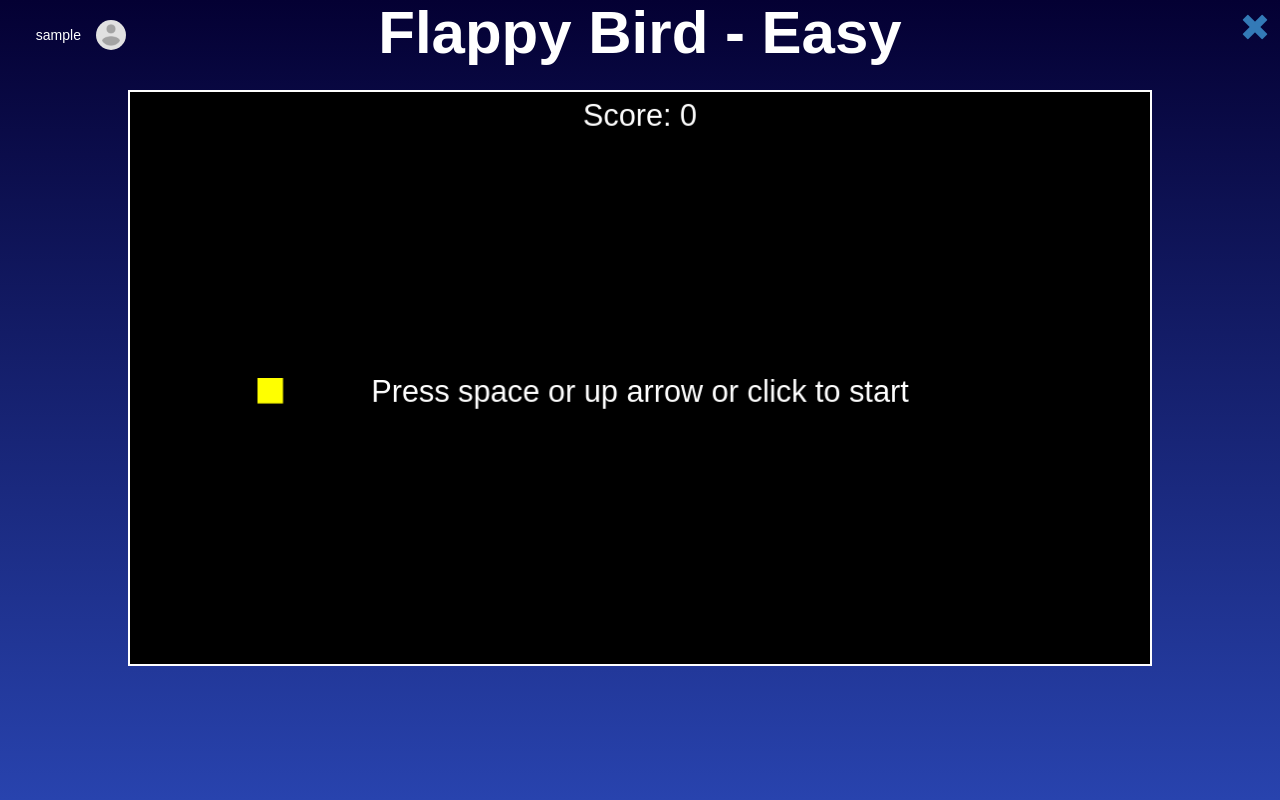
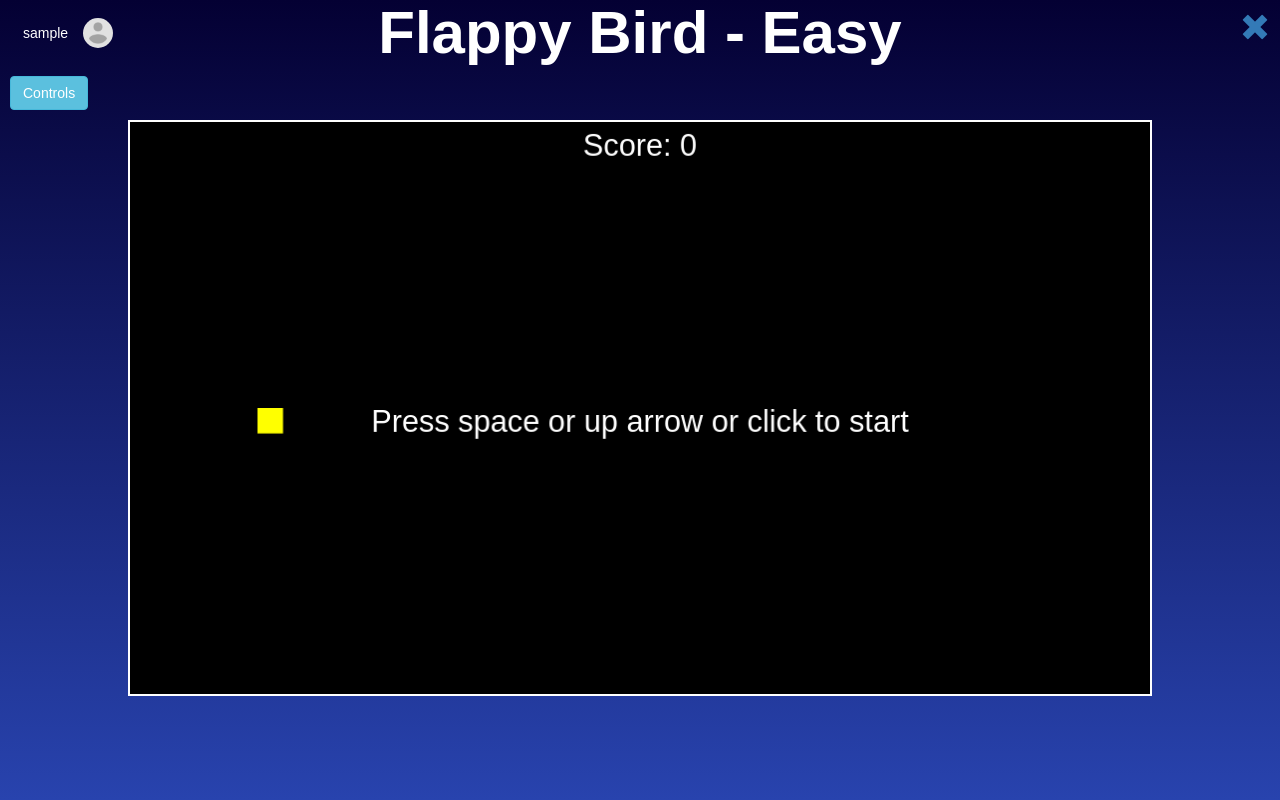
Before and after one commit to RWHsiao/CGT141Spring2026Project, a PHP site: the page made by WWW/play.php in a window 1280 px wide. Run offline with PHP 8.4, Linux system fonts and the light colour scheme; the visitor is signed in with stand-in values (Sample User, id 1).

Commit message:
Added controls button for playing

```diff
--- a/WWW/CSS/master.css
+++ b/WWW/CSS/master.css
@@ -279,12 +279,15 @@ body {
     max-height: 70vh;
     height: 600px;
     overflow-y: auto;
+    margin-left: 5px;
+    margin-right: 5px;
 }
 
 .game-item, .game-item:focus, .game-item:active {
     display: flex;
     justify-content: space-between;
     align-items: center;
+
     width: 100%;
     font-size: 20px;
     @media (max-width: 768px) {
@@ -448,12 +451,9 @@ body {
 }
 
 #play-header #user-container {
-    position: relative;
-    top: 10px;
-    left: 0px;
+    margin-left: 0px;
     justify-self: start;
     display: flex;
-    align-self: start;
     align-items: center;
 }
 
@@ -464,12 +464,39 @@ body {
     word-wrap: break-word;
     overflow-wrap: break-word;
     overflow: hidden;
+
+    @media (max-width: 1000px) {
+        font-size: 15px;
+    }
+    @media (max-width: 800px) {
+        font-size: 10px;
+    }
+    @media (max-width: 400px) {
+        font-size: 6px;
+    }
+
+}
+
+#play-header #user-container .navbar-btn #profile-img {
+    @media (max-width: 1000px) {
+        width: 25px;
+        height: 25px;
+    }
+    @media (max-width: 800px) {
+        width: 20px;
+        height: 20px;
+    }
+    @media (max-width: 400px) {
+        width: 15px;
+        height: 15px;
+    }
 }
 
 #play-header h1 {
     margin: 0;
     font-size: 75px;
     max-width: 80vw;
+
     @media (max-width: 1500px) {
         font-size: 60px;
     }
@@ -514,6 +541,17 @@ body {
     font-size: 30px;
 }
 
+#page-container::after {
+    content: "";
+    display: block;
+    clear: both;
+}
+
+#controls-container {
+    padding: 10px;
+    float: left;
+}
+
 #game-container {
     position: relative;
     width: 80%;
@@ -526,6 +564,8 @@ body {
     align-items: center;
 
     max-height: 80vh;
+
+    clear: left;
 }
 
 #game-canvas {
--- a/WWW/JS/Games/flappy_bird.js
+++ b/WWW/JS/Games/flappy_bird.js
@@ -40,6 +40,9 @@ let gameStart = false;
 let gameOver = false;
 let pause = false;
 let prevTop = relHeight / 2;
+
+gameName = "Flappy Bird";
+gameControls = "Press space or up arrow or click to flap. Avoid the pipes and try to get the highest score!";
 
 function createPipe() {
     const gap = Math.random() * (relMaxPipeGap - relMinPipeGap) + relMinPipeGap;
@@ -184,7 +187,7 @@ document.addEventListener('keydown', (e) => {
 
 document.addEventListener('pointerdown', (e) => {
     if (pause || gameOver) return;
-    if (e.target.closest('#close-btn')) {
+    if (e.target.closest('#close-btn') || e.target.closest('#controls-btn')) {
         return;
     }
     console.log("jump");
--- a/WWW/JS/Games/pong.js
+++ b/WWW/JS/Games/pong.js
@@ -20,6 +20,9 @@ const relPlayerMove = 0.75;
 const relEnemyMove = 0.4 * enemySpeed;
 
 const collisionMultiplier = 1 + (ballSpeed / 10);
+
+gameName = "Pong";
+gameControls = "Use the up and down arrow keys or touch to move your paddle. Try to get the highest score before you lose all your lives!";
 
 let gameStart = false;
 let gameOver = false;
@@ -194,7 +197,7 @@ document.addEventListener("keydown", (e) => {
 
 document.addEventListener('pointerdown', (e) => {
     if (pause || gameOver) return;
-    if (e.target.closest('#close-btn')) {
+    if (e.target.closest('#close-btn') || e.target.closest('#controls-btn')) {
         return;
     }
     if (!gameStart) {
--- a/WWW/JS/Games/snake_game.js
+++ b/WWW/JS/Games/snake_game.js
@@ -9,6 +9,9 @@ const rows = GAME_SETTINGS.rows;
 const cols = GAME_SETTINGS.cols;
 const foods = GAME_SETTINGS.foods;
 const numObstacles = GAME_SETTINGS.obstacles;
+
+gameName = "Snake Game";
+gameControls = "Use the arrow keys or swipe to control the snake. Eat the food to grow and earn points. Avoid the obstacles and don't hit the walls!";
 
 const relWidth = 160;
 const relHeight = 90;
--- a/WWW/JS/play_manager.js
+++ b/WWW/JS/play_manager.js
@@ -1,14 +1,15 @@
 const gameContainer = document.getElementById('game-container');
 const gameCanvas = document.getElementById('game-canvas');
 const header = document.getElementById('play-header');
+const controlsContainer = document.getElementById('controls-container');
 function resizeCanvas() {
 
     const maxWidth = gameContainer.clientWidth;
 
-    const margin = parseFloat(window.getComputedStyle(container).marginTop);
+    const margin = parseFloat(window.getComputedStyle(gameContainer).marginTop);
     const headerHeight = header.offsetHeight;
-    const maxHeight = window.innerHeight - headerHeight - 2 * margin;
-    console.log(maxHeight);
+    const controlsHeight = controlsContainer.offsetHeight;
+    const maxHeight = window.innerHeight - headerHeight - controlsHeight - 2 * margin;
 
     const aspect = 16 / 9;
 
@@ -65,6 +66,9 @@ function scalePopup() {
     });
 }
 
+let gameName = "[Game Name]";
+let gameControls = "[Game Controls]";
+
 $(document).ready(function() {
     $("#confirm-exit").click(function(e) {
         e.preventDefault();
@@ -84,6 +88,27 @@ $(document).ready(function() {
     $('#exit-modal').on('shown.bs.modal', function () {
         $('#confirm-exit').trigger('focus');
     });
+
+    $("#controls-modal-button").click(function(e) {
+        e.preventDefault();
+        $("#controls-modal").modal('hide');
+    });
+
+    $("#controls-modal").on('hidden.bs.modal', function () {
+        if (gameStart && !gameOver) {
+            resume();
+        }
+        else {
+            pause = false;
+        }
+    });
+
+    $('#controls-modal').on('shown.bs.modal', function () {
+        $('#controls-modal-button').trigger('focus');
+    });
+
+    $('#controls-modal-title').text(gameName + " Controls");
+    $('#controls-modal-body p').text(gameControls);
 });
 
 function resume() {
@@ -119,6 +144,12 @@ document.addEventListener('keydown', (e) => {
     }
 });
 
+document.getElementById('controls-btn').addEventListener('pointerdown', (e) => {
+    e.stopPropagation();
+    pause = true;
+    $("#controls-modal").modal('show');
+});
+
 window.addEventListener('resize', () => {
     resizeCanvas();
     scalePopup();
--- a/WWW/index.php
+++ b/WWW/index.php
@@ -1,4 +1,3 @@
-
 <!DOCTYPE html PUBLIC "-//W3C//DTD XHTML 1.1 Strict//EN" "http://www.w3.org/TR/xhtml11/DTD/xhtml11-strict.dtd">
 <html xmlns="http://www.w3.org/1999/xhtml">
     <head>
--- a/WWW/play.php
+++ b/WWW/play.php
@@ -75,6 +75,11 @@ unset($settings['script']);
                 </div>
             </header>
 
+            <div id="controls-container">
+                <button id="controls-btn" class="btn btn-info">Controls</button>
+            </div>
+
+
             <div id="game-container">
                 <canvas id="game-canvas"></canvas>
                 <div id="game-over-popup" class="hidden">
@@ -104,6 +109,22 @@ unset($settings['script']);
                 </div>
             </div>
 
+            <div id="controls-modal" class="modal fade" role="dialog">
+                <div class="modal-dialog">
+                    <div class="modal-content">
+                        <div class="modal-header">
+                            <h4 class="modal-title" id="controls-modal-title">GamesControls</h4>
+                        </div>
+                        <div class="modal-body" id="controls-modal-body">
+                            <p>Text</p>
+                        </div>
+                        <div class="modal-footer">
+                            <button id="controls-modal-button" class="btn btn-primary">Ok</button>
+                        </div>
+                    </div>
+                </div>
+            </div>
+
         </div>
 
         <script>
```
